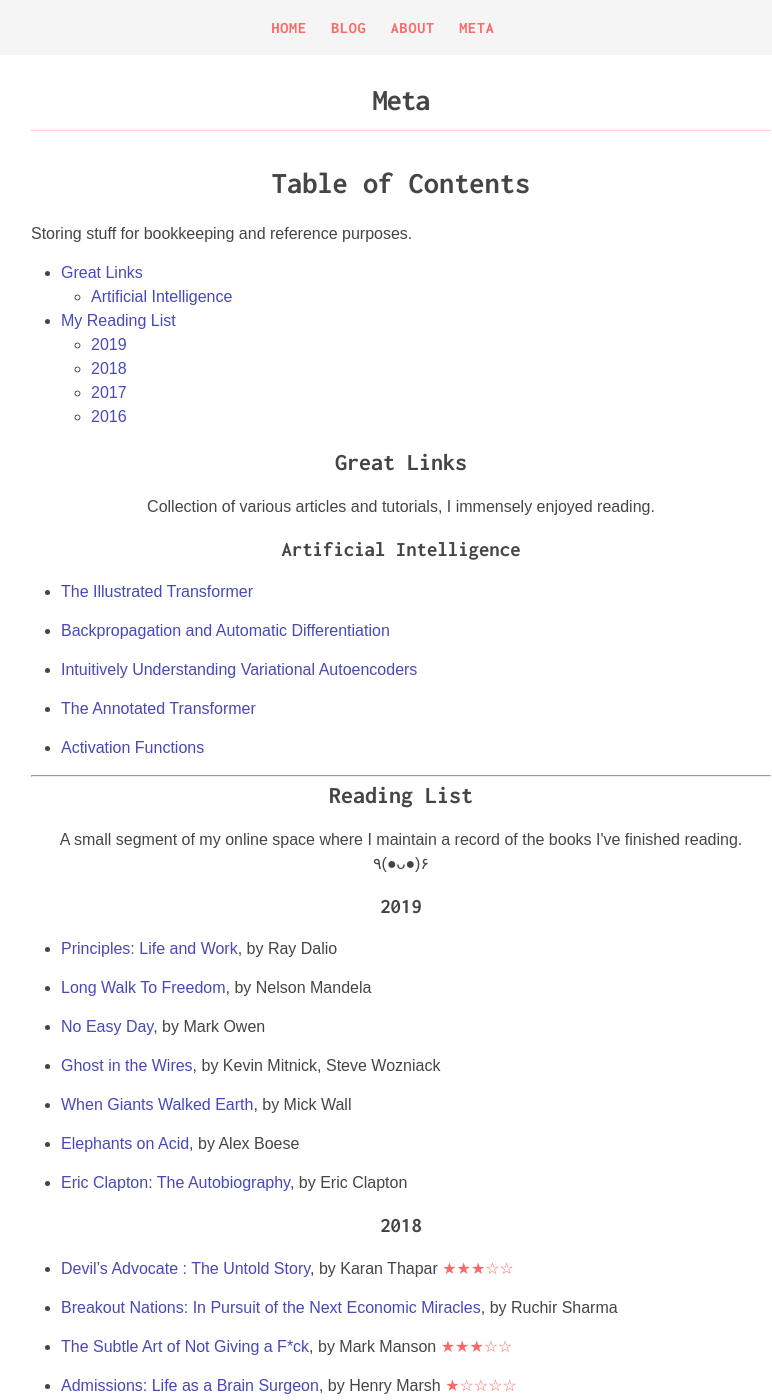
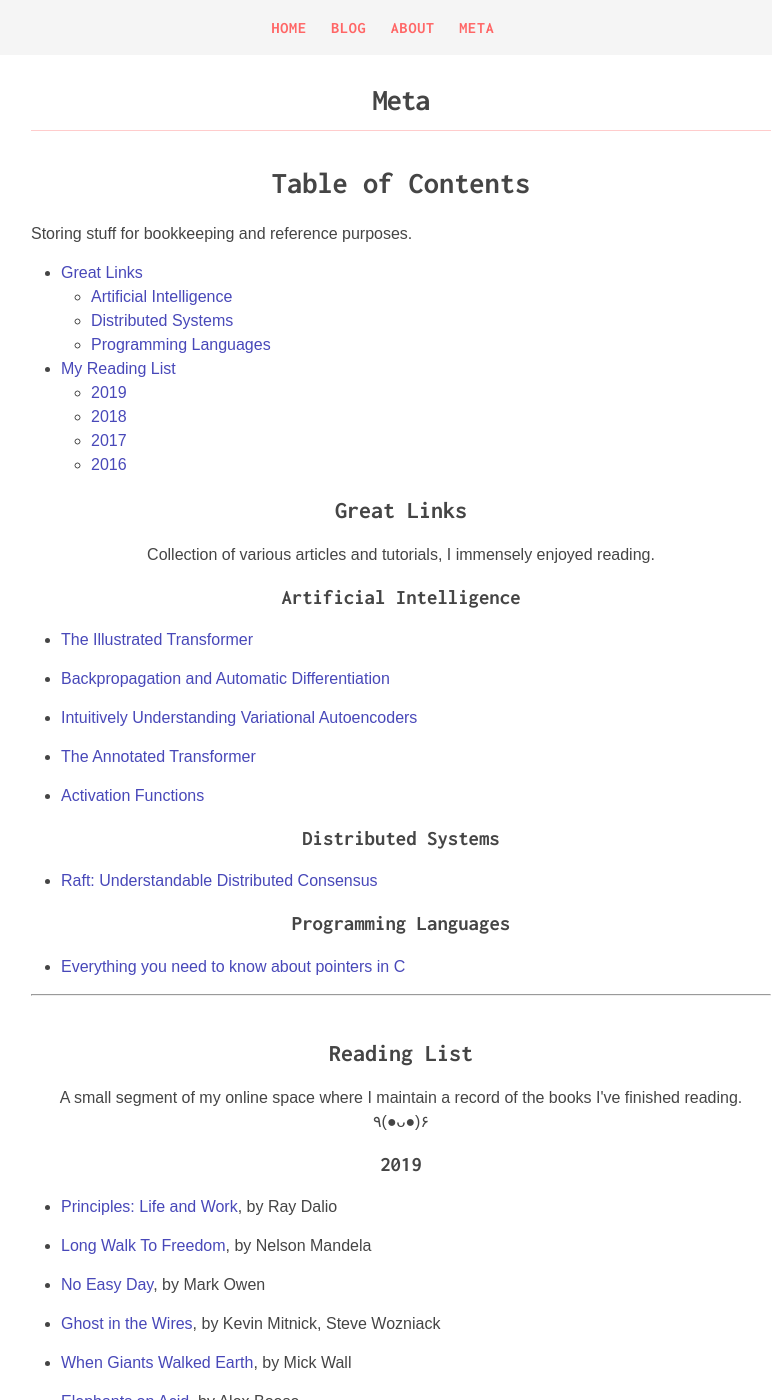
Before and after one commit to lprimeroo/saruftw.github.io.old, a Jekyll site: the page built from meta.md, in a window 1280 px wide and 1400 px high. Shown: the whole window, without its empty margins (239-1011 px from the left). Built offline with Jekyll 4.4.1, drawn with Linux system fonts in a browser that asks for light colours; nearby versions of some CDN libraries.

Commit message:
added more articles

```diff
--- a/meta.md
+++ b/meta.md
@@ -11,7 +11,9 @@
 </p>
 
 * [Great Links](#great-links)
-	* [Artificial Intelligence]()
+	* [Artificial Intelligence](#artificial-intelligence)
+	* [Distributed Systems](#distributed-systems)
+	* [Programming Languages](#programming-languages)
 * [My Reading List](#reading-list)
 	* [2019](#2019)
 	* [2018](#2018)
@@ -36,8 +38,16 @@
 
 * <a href="https://towardsdatascience.com/activation-functions-neural-networks-1cbd9f8d91d6">Activation Functions</a>
 
+
+### Distributed Systems
+
+* <a href="http://thesecretlivesofdata.com/raft/">Raft: Understandable Distributed Consensus</a>
+
+### Programming Languages
+
+* <a href="https://boredzo.org/pointers/">Everything you need to know about pointers in C</a>
 <hr />
-
+<br />
 ## Reading List
 
 <p align="center">
```
